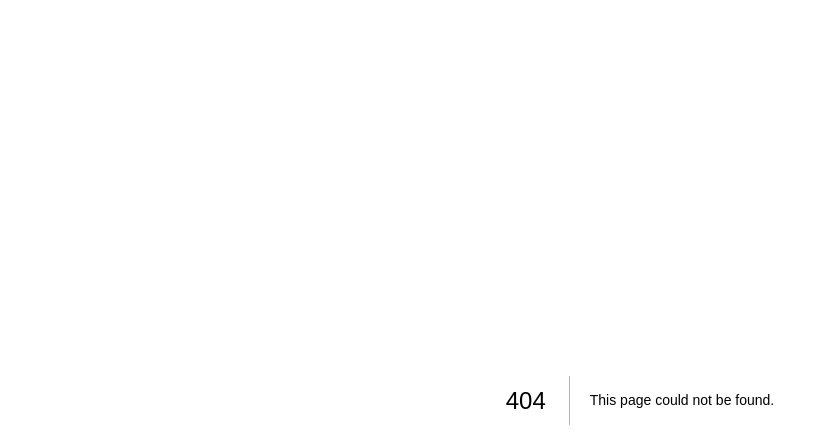
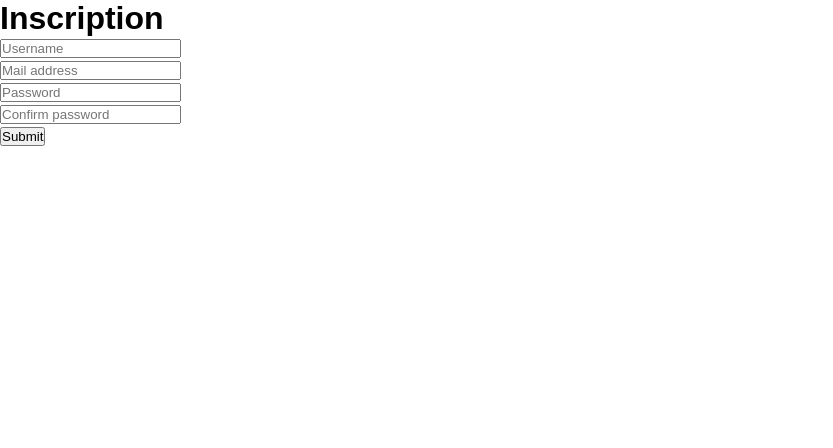
Before and after one commit to Boyadjie/UnVoy, a Next.js app: page /register in a window 1280 px wide. Before the commit this address had no page. Shown: the top 448 px of the page, without its empty margins (0-833 px from the left). Built offline with nearby package versions, Linux system fonts and the light colour scheme; a web font is replaced by a local one.

Commit message:
registerskeletton ok
Update tsconfig.json

```diff
--- /dev/null
+++ b/app/register/page.tsx
@@ -0,0 +1,9 @@
+import {RegisterForm} from '../../src/components/authentication/RegisterForm';
+
+export default function register() {
+  return (
+    <div>
+      <RegisterForm />
+    </div>
+  );
+}
--- /dev/null
+++ b/src/components/authentication/Inputs/InputMail.tsx
@@ -0,0 +1,24 @@
+import {InputsProps} from './InputManager';
+
+export const Email: React.FC<InputsProps> = ({
+  label,
+  name,
+  placeholder,
+  value,
+  onChange,
+  required,
+}) => {
+  return (
+    <>
+      <label htmlFor={name}>{label}</label>
+      <input
+        type="email"
+        name={name}
+        placeholder={placeholder}
+        value={value}
+        required={required}
+        onChange={onChange}
+      />
+    </>
+  );
+};
--- /dev/null
+++ b/src/components/authentication/Inputs/InputManager.tsx
@@ -0,0 +1,76 @@
+import {Email} from './InputMail';
+import {Password} from './InputPassword';
+import {Text} from './InputText';
+
+type InputType = 'text' | 'password' | 'email';
+
+export type InputsProps = {
+  label?: string;
+  name: string;
+  placeholder?: string;
+  value: string;
+  required: boolean;
+  onChange: (
+    event: React.ChangeEvent<HTMLInputElement | HTMLTextAreaElement>,
+  ) => void;
+};
+
+type InputManagerProps = {
+  type: InputType;
+  label?: string;
+  name: string;
+  placeholder?: string;
+  value: string;
+  required?: boolean;
+  onChange: (
+    event: React.ChangeEvent<HTMLInputElement | HTMLTextAreaElement>,
+  ) => void;
+};
+
+export const Input: React.FC<InputManagerProps> = ({
+  label,
+  type,
+  name,
+  placeholder,
+  value,
+  onChange,
+  required = false,
+}) => {
+  switch (type) {
+    case 'text':
+      return (
+        <Text
+          name={name}
+          label={label}
+          placeholder={placeholder}
+          value={value}
+          required={required}
+          onChange={onChange}
+        />
+      );
+    case 'email':
+      return (
+        <Email
+          name={name}
+          label={label}
+          placeholder={placeholder}
+          value={value}
+          required={required}
+          onChange={onChange}
+        />
+      );
+    case 'password':
+      return (
+        <Password
+          name={name}
+          label={label}
+          placeholder={placeholder}
+          value={value}
+          required={required}
+          onChange={onChange}
+        />
+      );
+    default:
+      return null;
+  }
+};
--- /dev/null
+++ b/src/components/authentication/Inputs/InputPassword.tsx
@@ -0,0 +1,24 @@
+import {InputsProps} from './InputManager';
+
+export const Password: React.FC<InputsProps> = ({
+  label,
+  name,
+  placeholder,
+  value,
+  onChange,
+  required,
+}) => {
+  return (
+    <>
+      <label htmlFor={name}>{label}</label>
+      <input
+        type="password"
+        name={name}
+        placeholder={placeholder}
+        value={value}
+        required={required}
+        onChange={onChange}
+      />
+    </>
+  );
+};
--- /dev/null
+++ b/src/components/authentication/Inputs/InputText.tsx
@@ -0,0 +1,24 @@
+import {InputsProps} from './InputManager';
+
+export const Text: React.FC<InputsProps> = ({
+  label,
+  name,
+  placeholder,
+  value,
+  onChange,
+  required,
+}) => {
+  return (
+    <>
+      <label htmlFor={name}>{label}</label>
+      <input
+        type="text"
+        name={name}
+        placeholder={placeholder}
+        value={value}
+        required={required}
+        onChange={onChange}
+      />
+    </>
+  );
+};
--- /dev/null
+++ b/src/components/authentication/RegisterForm.tsx
@@ -0,0 +1,149 @@
+'use client';
+
+import {useState} from 'react';
+
+import {createUserWithEmailAndPassword} from 'firebase/auth';
+
+import {auth} from '../../firebase';
+import {Input} from './Inputs/InputManager';
+
+type FormValues = {
+  email: string;
+  password: string;
+  passwordConfirm: string;
+  username: string;
+};
+
+export const RegisterForm: React.FC = () => {
+  const [formValues, setFormValues] = useState<FormValues>({
+    email: '',
+    password: '',
+    passwordConfirm: '',
+    username: '',
+  });
+
+  const isEmptyMail = formValues.email.length === 0;
+  const isEmptyPasswords =
+    formValues.password.length < 1 || formValues.passwordConfirm.length < 1;
+  const isEmptyUsername = formValues.username.length === 0;
+  const isValideUsername = formValues.username.length > 3;
+  const isValidMail = /^[^\s@]+@[^\s@]+\.[^\s@]+$/.test(formValues.email);
+  const isSamePassword =
+    formValues.password === formValues.passwordConfirm && !isEmptyPasswords;
+  const isValidPassword =
+    formValues.password.length > 8 &&
+    formValues.password.match(/[a-z]/) &&
+    formValues.password.match(/[0-9]/);
+
+  const handleInputChange = (
+    event: React.ChangeEvent<HTMLInputElement | HTMLTextAreaElement>,
+  ) => {
+    const {name, value} = event.target;
+
+    setFormValues((prevValues) => ({
+      ...prevValues,
+      [name]: value,
+    }));
+  };
+
+  const handleSubmit = (event: React.FormEvent<HTMLFormElement>) => {
+    event.preventDefault();
+    if (
+      !isValideUsername ||
+      isValideUsername ||
+      !isValidMail ||
+      !isSamePassword ||
+      !isValidPassword ||
+      isEmptyPasswords ||
+      isEmptyMail
+    ) {
+      return;
+    }
+
+    // move logic to back end file useing next.js api routes
+    createUserWithEmailAndPassword(auth, formValues.email, formValues.password)
+      .then((userCredential) => {
+        const user = userCredential.user;
+        // eslint-disable-next-line no-console
+        console.log(user);
+      })
+      .catch((error) => {
+        const errorCode = error.code;
+        const errorMessage = error.message;
+        // eslint-disable-next-line no-console
+        console.log(errorCode, errorMessage);
+      });
+  };
+
+  return (
+    <div>
+      <div>
+        {/* use image from next */}
+        <h1>Inscription</h1>
+      </div>
+
+      <form onSubmit={handleSubmit}>
+        <div>
+          <Input
+            required={true}
+            type="text"
+            name="username"
+            placeholder="Username"
+            value={formValues.username}
+            onChange={handleInputChange}
+          />
+        </div>
+        <div>
+          <Input
+            required={true}
+            type="email"
+            name="email"
+            placeholder="Mail address"
+            value={formValues.email}
+            onChange={handleInputChange}
+          />
+        </div>
+        <div>
+          <Input
+            type="password"
+            name="password"
+            value={formValues.password}
+            placeholder="Password"
+            onChange={handleInputChange}
+          />
+        </div>
+        <div>
+          <Input
+            type="password"
+            name="passwordConfirm"
+            value={formValues.passwordConfirm}
+            placeholder="Confirm password"
+            onChange={handleInputChange}
+          />
+        </div>
+        <div id="formError">
+          <ul>
+            {!isValideUsername && !isEmptyUsername && (
+              <li>Username must be at least 4 characters</li>
+            )}
+            {!isValidMail && !isEmptyMail && (
+              <li>Please enter a valid email address</li>
+            )}
+            {!isSamePassword && !isEmptyPasswords && (
+              <li>Passwords are not the same</li>
+            )}
+            {!isValidPassword && !isEmptyPasswords && (
+              <li>
+                password must be:
+                <ul>at least 8 characters</ul>
+                <ul>contain at least 1 number</ul>
+                <ul>contain at least 1 letter</ul>
+              </li>
+            )}
+          </ul>
+        </div>
+        <button type="submit">Submit</button>
+      </form>
+    </div>
+  );
+};
--- a/src/components/landing/header/BurgerNav.tsx
+++ b/src/components/landing/header/BurgerNav.tsx
@@ -9,6 +9,7 @@ import styles from './header.module.css';
 
 export const BurgerNav = () => {
   const [open, setOpen] = useState(true);
+  // eslint-disable-next-line @typescript-eslint/no-explicit-any
   const onClickHandler = async (e: any) => {
     if (open) {
       e.target.style.transform = 'rotate(180deg)';
--- a/src/components/landing/team/Member.tsx
+++ b/src/components/landing/team/Member.tsx
@@ -12,7 +12,7 @@ type MemberTypes = {
 };
 
 export const Member = ({name, post, profilePicture}: MemberTypes) => {
-  const [vw, setVw] = useState(0);
+  const [, setVw] = useState(0);
   const [memberSideLenght, setMemberSideLenght] = useState(0);
 
   useEffect(() => {
--- a/FirebaseConfig.tsx
+++ b/src/firebase.js
@@ -1,7 +1,7 @@
 // Import the functions you need from the SDKs you need
 import {initializeApp} from 'firebase/app';
 import {getAuth} from 'firebase/auth';
-import {getMessaging} from 'firebase/messaging';
+// import {getMessaging} from 'firebase/messaging';
 
 // Your web app's Firebase configuration
 // For Firebase JS SDK v7.20.0 and later, measurementId is optional
@@ -16,8 +16,8 @@ const firebaseConfig = {
 };
 
 // Initialize Firebase
-const app = initializeApp(firebaseConfig);
+export const app = initializeApp(firebaseConfig);
 
 // Initialize Firebase Auth, Cloud Messaging, etc...
-const auth = getAuth(app);
-const messaging = getMessaging(app);
+export const auth = getAuth(app);
+// const messaging = getMessaging(app);
```
Also changed, not shown: tsconfig.json (+7 -1 lines), src/components/authentication/Inputs/styles/inputs.module.css (added), 1 other file (tests, documents, lock files or other folders).
